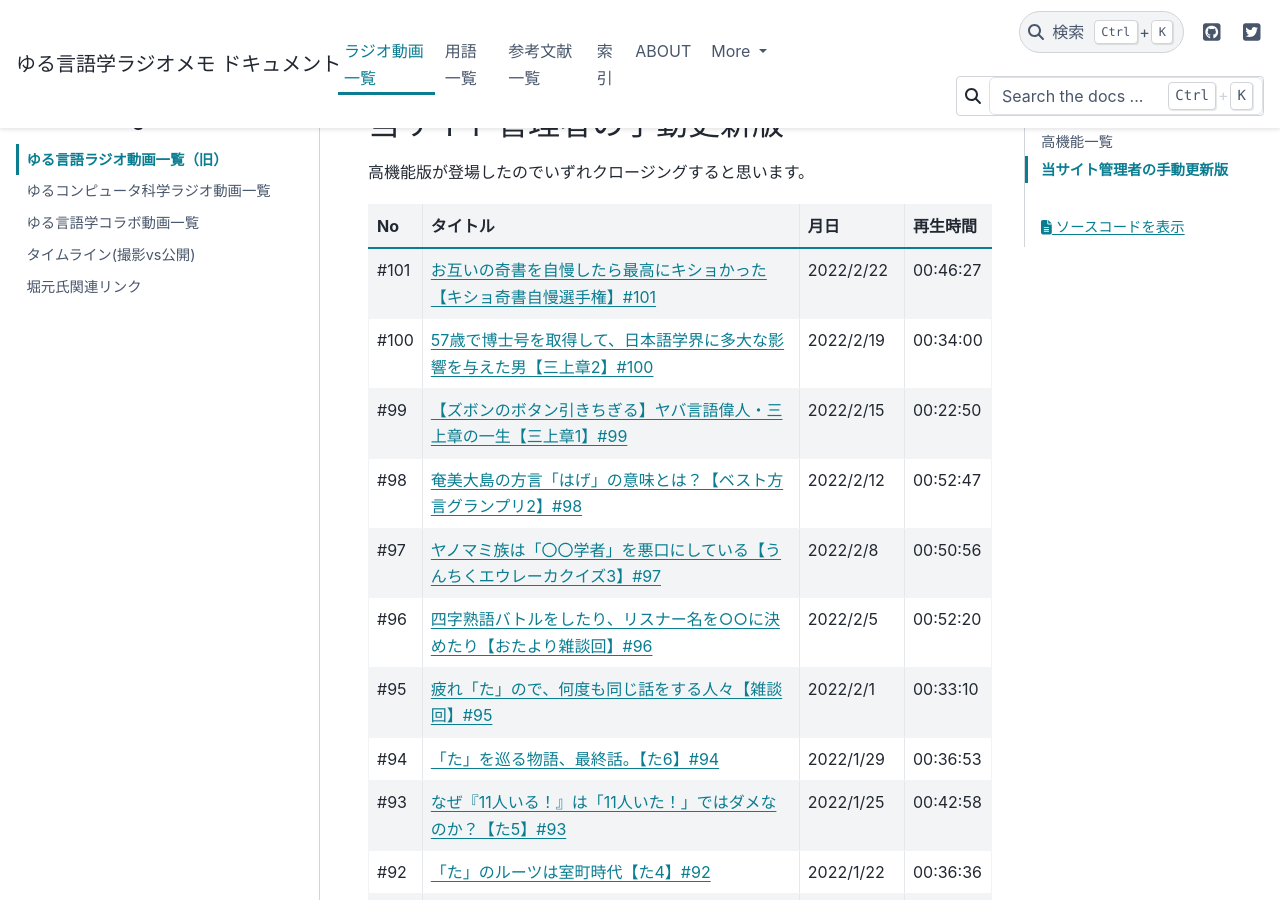
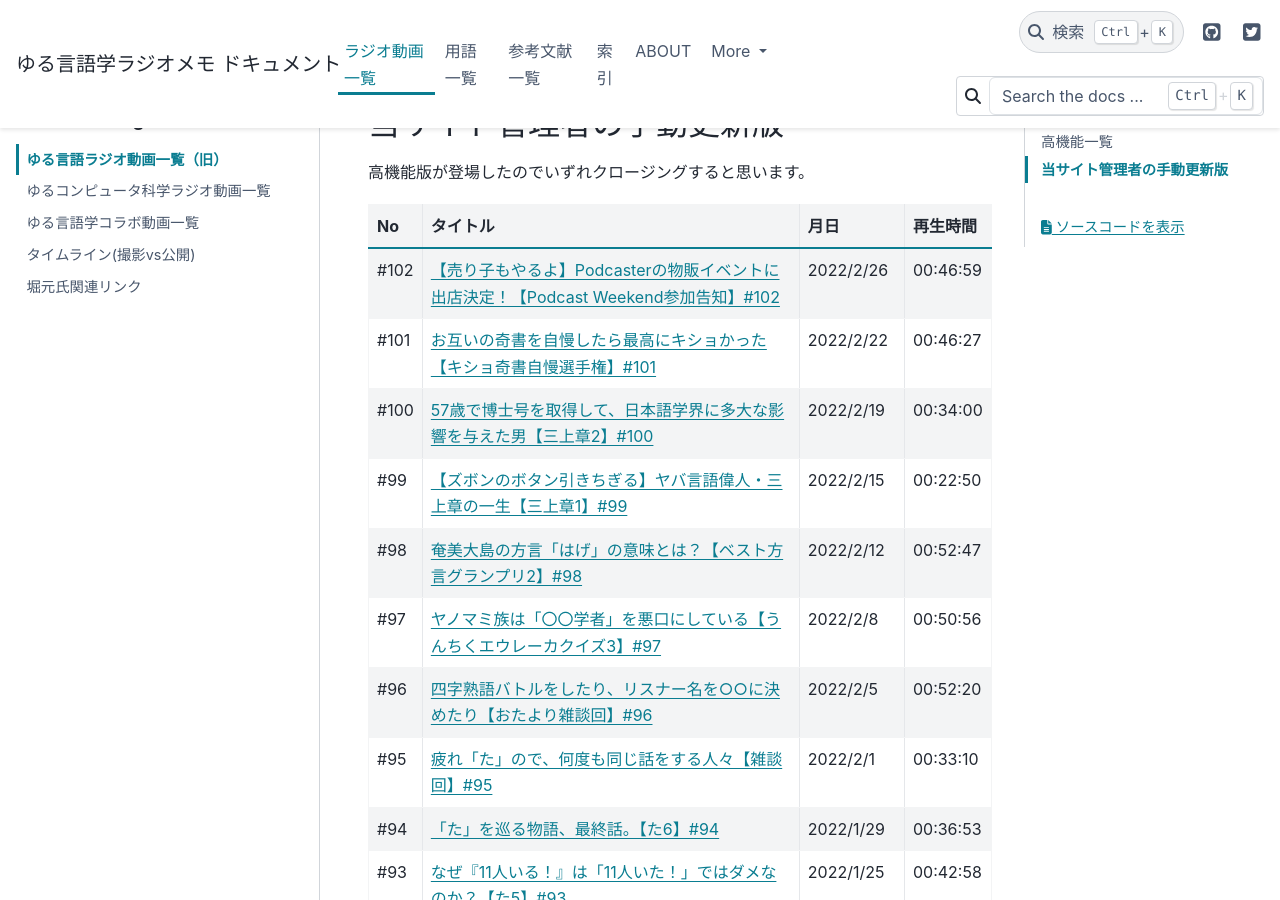
Before and after one commit to mtakagishi/yurugengo, a Sphinx documentation site: the page built from docs/videos/yurugengo_radio_list.rst, in a window 1280 px wide and 900 px high, scrolled down 319 px. Built offline with Sphinx 7.4.7 and the PyData theme 0.15.4, drawn with Linux system fonts in a browser that asks for light colours.

Commit message:
公開リンク整備

```diff
--- a/docs/videos/timeline.rst
+++ b/docs/videos/timeline.rst
@@ -250,7 +250,7 @@
       orientation = portrait
       "22/2/5\n撮影20" ->
       "未公開\n銀の盾" ->
-      "未公開\nPodcastWeekend" ->
+      "22/2/26公開\nPodcastWeekend" ->
       "未公開\nコンピュータ科学" ->
       "未公開\n乳幼児の言語習得" ;
     }
--- a/docs/videos/yurugengo_radio_list.rst
+++ b/docs/videos/yurugengo_radio_list.rst
@@ -12,6 +12,8 @@
 +------+------------------------------------------------------------------------------------------------+------------+----------+
 |  No  |                                            タイトル                                            |    月日    | 再生時間 |
 +======+================================================================================================+============+==========+
+| #102 | `【売り子もやるよ】Podcasterの物販イベントに出店決定！【Podcast Weekend参加告知】#102`_        | 2022/2/26  | 00:46:59 |
++------+------------------------------------------------------------------------------------------------+------------+----------+
 | #101 | `お互いの奇書を自慢したら最高にキショかった【キショ奇書自慢選手権】#101`_                      | 2022/2/22  | 00:46:27 |
 +------+------------------------------------------------------------------------------------------------+------------+----------+
 | #100 | `57歳で博士号を取得して、日本語学界に多大な影響を与えた男【三上章2】#100`_                     | 2022/2/19  | 00:34:00 |
@@ -219,6 +221,7 @@
 | #1   | `「イルカも喋る」は大ウソ【言語学って何？】#1`_                                                | 2021/03/11 | 00:14:56 |
 +------+------------------------------------------------------------------------------------------------+------------+----------+
 
+.. _【売り子もやるよ】Podcasterの物販イベントに出店決定！【Podcast Weekend参加告知】#102: https://www.youtube.com/watch?v=q_MfYdFxgTc
 .. _お互いの奇書を自慢したら最高にキショかった【キショ奇書自慢選手権】#101: https://www.youtube.com/watch?v=QW9v7Yneuq0
 .. _57歳で博士号を取得して、日本語学界に多大な影響を与えた男【三上章2】#100: https://www.youtube.com/watch?v=r_Su4Awa6Dk
 .. _【ズボンのボタン引きちぎる】ヤバ言語偉人・三上章の一生【三上章1】#99: https://www.youtube.com/watch?v=dqd4NLCQNIQ
--- a/docs/words/屠毒筆墨.rst
+++ b/docs/words/屠毒筆墨.rst
@@ -11,6 +11,8 @@
 .. rubric:: 関連ワード
 * :doc:`語彙コモンセンス`
 * :doc:`教養（インテリ）悪口本`
-*
 
 .. rubric:: 関連ラジオ
+* `【売り子もやるよ】Podcasterの物販イベントに出店決定！【Podcast Weekend参加告知】#102`_
+
+.. _【売り子もやるよ】Podcasterの物販イベントに出店決定！【Podcast Weekend参加告知】#102: https://www.youtube.com/watch?v=q_MfYdFxgTc
--- a/docs/words/教養（インテリ）悪口本.rst
+++ b/docs/words/教養（インテリ）悪口本.rst
@@ -44,7 +44,9 @@
 * `説教おじさんスイッチが反応しちゃう英単語【OEDおもしろ単語3】#70`_
 * `ゆる言語学ラジオ忘年会ライブ【流行語大賞決定】`_
 * `大嘘つきに使える悪口「神聖ローマ帝国じゃん」【インテリ悪口パビリオン】#88`_
+* `【売り子もやるよ】Podcasterの物販イベントに出店決定！【Podcast Weekend参加告知】#102`_
 
+.. _【売り子もやるよ】Podcasterの物販イベントに出店決定！【Podcast Weekend参加告知】#102: https://www.youtube.com/watch?v=q_MfYdFxgTc
 .. _ゆる言語学ラジオ忘年会ライブ【流行語大賞決定】: https://www.youtube.com/watch?v=poT4BzX7e_Q
 .. _大嘘つきに使える悪口「神聖ローマ帝国じゃん」【インテリ悪口パビリオン】#88: https://www.youtube.com/watch?v=wlQrQVzdoVA
 .. _説教おじさんスイッチが反応しちゃう英単語【OEDおもしろ単語3】#70: https://www.youtube.com/watch?v=-d742iuB7L0
--- a/docs/words/金釘流.rst
+++ b/docs/words/金釘流.rst
@@ -11,6 +11,9 @@
 
 .. rubric:: 関連ワード
 * :doc:`語彙コモンセンス`
+* :doc:`Podcast_weekend_podcast`
 
 .. rubric:: 関連ラジオ
-*
+* `【売り子もやるよ】Podcasterの物販イベントに出店決定！【Podcast Weekend参加告知】#102`_
+
+.. _【売り子もやるよ】Podcasterの物販イベントに出店決定！【Podcast Weekend参加告知】#102: https://www.youtube.com/watch?v=q_MfYdFxgTc
```
Also changed, not shown: docs/words/Podcast_weekend_podcast.rst (+7 -2 lines).
